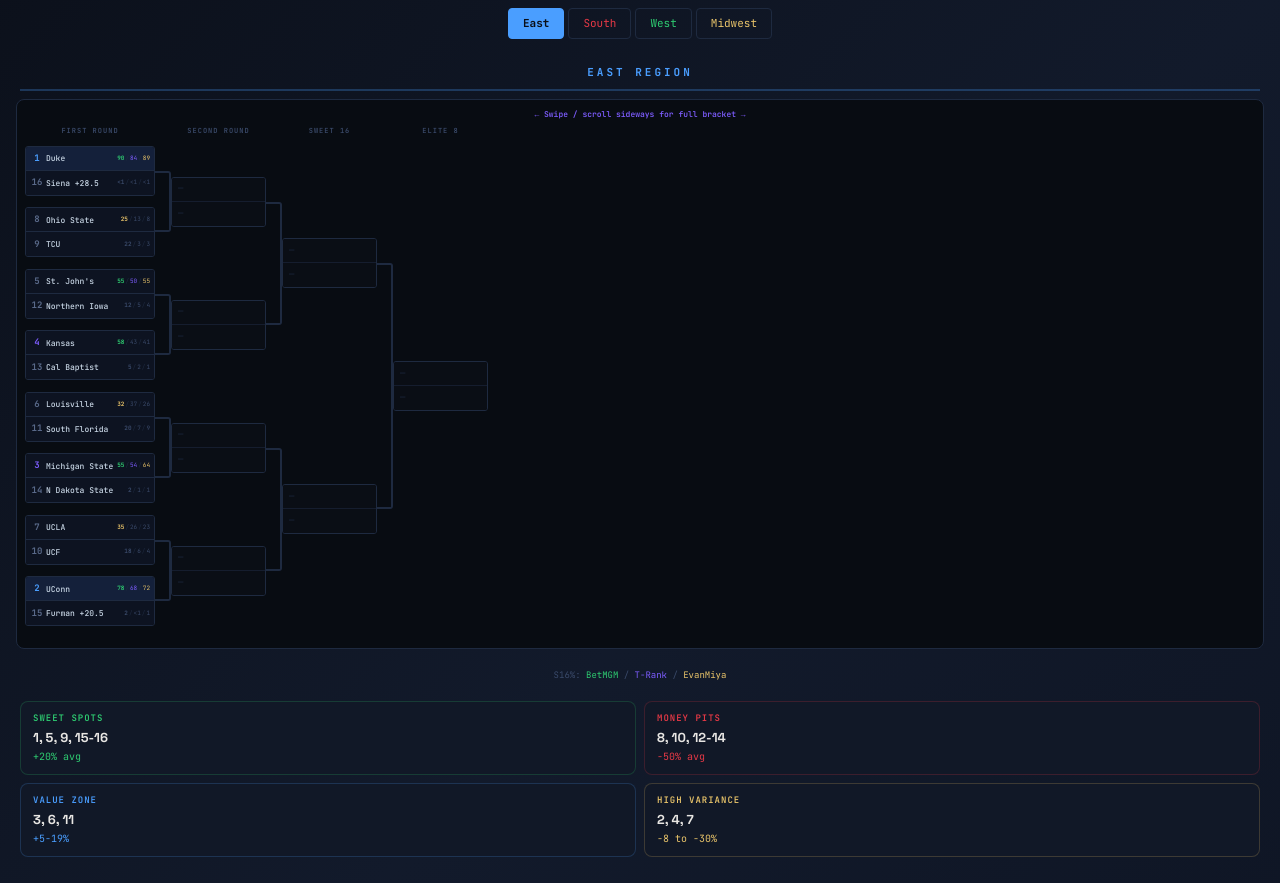
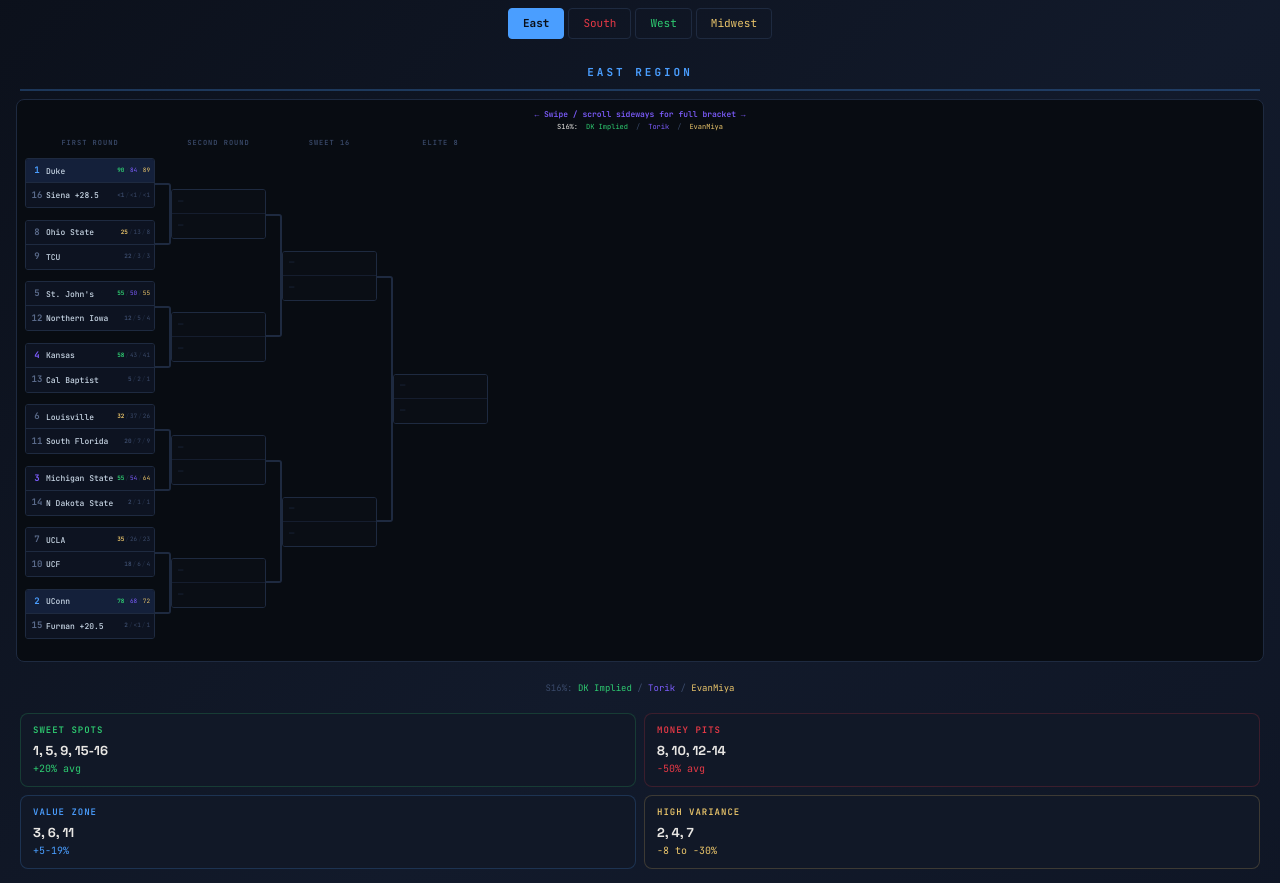
Before and after one commit to bswike/bpl, a React (Vite) app in the folder fpl-dashboard/: page /calcutta in a window 1280 px wide. Shown: the part 361-1244 px from the top of the page. Built offline with nearby package versions, Linux system fonts and the light colour scheme.

Commit message:
added value

```diff
--- a/fpl-dashboard/src/components/Calcutta.jsx
+++ b/fpl-dashboard/src/components/Calcutta.jsx
@@ -348,6 +348,27 @@ const BRACKET_2026 = [
 
 const HIST_AVG_PRICE = {16:48,15:72,14:65,13:108,12:200,11:220,10:225,9:200,8:250,7:290,6:420,5:550,4:680,3:950,2:1550,1:2100};
 const HIST_ROI = {16:0.17,15:0.32,14:-0.81,13:-0.77,12:-0.59,11:0.19,10:-0.48,9:0.30,8:-0.39,7:-0.30,6:0.09,5:0.18,4:-0.08,3:0.02,2:-0.15,1:0.20};
+// Expected payout if team reaches S16, by seed (accounts for deeper run probability)
+// Derived from 3yr Hogan data: ~$27K pot, payout structure favors deep runs
+const S16_PAYOUT = {1:4500,2:3000,3:2200,4:1800,5:1500,6:1200,7:1100,8:1000,9:1000,10:950,11:1000,12:900,13:850,14:800,15:700,16:600};
+const NON_S16_VALUE = {1:200,2:150,3:100,4:80,5:60,6:40,7:30,8:20,9:20,10:15,11:15,12:10,13:5,14:5,15:30,16:25};
+
+function getTeamValue(team) {
+  const trPct = (parseInt(team.tr) || 0) / 100;
+  const emPct = (parseInt(team.em) || 0) / 100;
+  const modelS16 = (trPct + emPct) / 2;
+  const payout = S16_PAYOUT[team.s] || 1000;
+  const nonS16 = NON_S16_VALUE[team.s] || 10;
+  const fairValue = Math.round(modelS16 * payout + (1 - modelS16) * nonS16);
+  const histAvg = HIST_AVG_PRICE[team.s] || 100;
+  const ratio = fairValue / histAvg;
+  let label, color;
+  if (ratio >= 1.25) { label = "BUY"; color = "#2ecc71"; }
+  else if (ratio >= 0.9) { label = "FAIR"; color = "#e9c46a"; }
+  else if (ratio >= 0.6) { label = "MEH"; color = "#5a6a8a"; }
+  else { label = "AVOID"; color = "#e63946"; }
+  return { fairValue, label, color, modelS16: Math.round(modelS16 * 100) };
+}
 
 
 const MAIN_TABS = ["2026 Prep", "Teams", "Seed ROI"];
@@ -1567,8 +1588,16 @@ function RegionBracket({ region }) {
         }}
         aria-label="Regional bracket — scroll horizontally to see all rounds"
       >
-        <div style={{ fontSize: 8, color: "#7c5cfc", textAlign: "center", padding: "4px 8px 6px", fontWeight: 600 }}>
+        <div style={{ fontSize: 8, textAlign: "center", padding: "4px 8px 2px", fontWeight: 600, color: "#7c5cfc" }}>
           ← Swipe / scroll sideways for full bracket →
+        </div>
+        <div style={{ fontSize: 7, textAlign: "center", padding: "0 8px 6px", display: "flex", justifyContent: "center", gap: 8 }}>
+          <span>S16%:</span>
+          <span style={{ color: "#2ecc71" }}>DK Implied</span>
+          <span style={{ color: "#3a4a6a" }}>/</span>
+          <span style={{ color: "#7c5cfc" }}>Torik</span>
+          <span style={{ color: "#3a4a6a" }}>/</span>
+          <span style={{ color: "#e9c46a" }}>EvanMiya</span>
         </div>
         <div style={{ display: 'flex', marginBottom: 4, minWidth: 480, paddingLeft: 8, paddingRight: 8 }}>
           {roundCols.map((c, i) => (
@@ -1774,6 +1803,7 @@ function AuctionPrep() {
         {filteredBracket.map((team, i) => {
           const tier = getTier(team.odds);
           const histAvg = HIST_AVG_PRICE[team.s] || 0;
+          const val = getTeamValue(team);
           const isRegionStart = i === 0 || filteredBracket[i-1]?.r !== team.r;
           return (
             <div key={i}>
@@ -1793,7 +1823,7 @@ function AuctionPrep() {
                 background: team.s <= 2 ? "#1A2A3E" : team.s <= 4 ? "#151D2E" : "transparent",
                 borderBottom: "1px solid #111827",
                 borderRadius: 4,
-                gap: 8,
+                gap: 6,
               }}>
                 {/* Left: seed badge + team */}
                 <div style={{ display: "flex", alignItems: "center", gap: 8, flex: 1, minWidth: 0 }}>
@@ -1815,32 +1845,45 @@ function AuctionPrep() {
                     </div>
                   </div>
                 </div>
-                {/* Right: S16 odds (3 sources) + avg price */}
-                <div style={{ textAlign: "right", flexShrink: 0 }}>
+                {/* Middle: S16 odds (3 sources) */}
+                <div style={{ flexShrink: 0 }}>
                   <div style={{ display: "flex", gap: 5, justifyContent: "flex-end", alignItems: "baseline" }}>
-                    <div>
+                    <div style={{ textAlign: "center" }}>
                       <div style={{
-                        fontSize: 12, fontWeight: 700, fontFamily: "'Space Grotesk', sans-serif",
+                        fontSize: 11, fontWeight: 700, fontFamily: "'Space Grotesk', sans-serif",
                         color: parseInt(team.s16) >= 50 ? "#2ecc71" : parseInt(team.s16) >= 25 ? "#2ecc71aa" : "#5a6a8a",
                       }}>{team.s16}</div>
-                      <div style={{ fontSize: 6, color: "#3a4a6a" }}>BetMGM</div>
+                      <div style={{ fontSize: 6, color: "#3a4a6a" }}>DK</div>
                     </div>
-                    <div>
+                    <div style={{ textAlign: "center" }}>
                       <div style={{
-                        fontSize: 12, fontWeight: 700, fontFamily: "'Space Grotesk', sans-serif",
+                        fontSize: 11, fontWeight: 700, fontFamily: "'Space Grotesk', sans-serif",
                         color: parseInt(team.tr) >= 50 ? "#7c5cfc" : parseInt(team.tr) >= 25 ? "#7c5cfcaa" : "#4a5a7a",
                       }}>{team.tr}</div>
-                      <div style={{ fontSize: 6, color: "#3a4a6a" }}>T-Rank</div>
+                      <div style={{ fontSize: 6, color: "#3a4a6a" }}>Torik</div>
                     </div>
-                    <div>
+                    <div style={{ textAlign: "center" }}>
                       <div style={{
-                        fontSize: 12, fontWeight: 700, fontFamily: "'Space Grotesk', sans-serif",
+                        fontSize: 11, fontWeight: 700, fontFamily: "'Space Grotesk', sans-serif",
                         color: parseInt(team.em) >= 50 ? "#e9c46a" : parseInt(team.em) >= 25 ? "#e9c46aaa" : "#4a5a7a",
                       }}>{team.em}</div>
                       <div style={{ fontSize: 6, color: "#3a4a6a" }}>EvMiya</div>
                     </div>
                   </div>
-                  <div style={{ fontSize: 10, color: "#5a6a8a", marginTop: 3 }}>{fmtDollar(histAvg)} avg</div>
+                </div>
+                {/* Right: Value estimate */}
+                <div style={{ textAlign: "right", flexShrink: 0, minWidth: 58 }}>
+                  <div style={{
+                    fontSize: 13, fontWeight: 700, fontFamily: "'Space Grotesk', sans-serif",
+                    color: val.color,
+                  }}>{fmtDollar(val.fairValue)}</div>
+                  <div style={{ display: "flex", justifyContent: "flex-end", alignItems: "center", gap: 4, marginTop: 1 }}>
+                    <span style={{
+                      fontSize: 7, fontWeight: 700, padding: "1px 4px", borderRadius: 3,
+                      background: `${val.color}22`, color: val.color, letterSpacing: 0.5,
+                    }}>{val.label}</span>
+                  </div>
+                  <div style={{ fontSize: 8, color: "#3a4a6a", marginTop: 1 }}>{fmtDollar(histAvg)} avg</div>
                 </div>
               </div>
             </div>
@@ -1848,7 +1891,7 @@ function AuctionPrep() {
         })}
       </div>
       <div style={{ fontSize: 9, color: "#3a4a6a", marginTop: 6, textAlign: "center" }}>
-        Showing {filteredBracket.length} of 64 teams · S16%: <span style={{color:"#2ecc71"}}>BetMGM</span> / <span style={{color:"#7c5cfc"}}>T-Rank</span> / <span style={{color:"#e9c46a"}}>EvanMiya</span> · Prices = historical avg for seed
+        Showing {filteredBracket.length} of 64 · S16%: <span style={{color:"#2ecc71"}}>DK</span> / <span style={{color:"#7c5cfc"}}>Torik</span> / <span style={{color:"#e9c46a"}}>EvMiya</span> · Value = model avg × seed payout vs historical price
       </div>
       </>
       ) : (
@@ -1877,7 +1920,7 @@ function AuctionPrep() {
         <RegionBracket region={bracketRegion} />
 
         <div style={{ fontSize: 9, color: "#3a4a6a", marginTop: 6, textAlign: "center" }}>
-          S16%: <span style={{ color: "#2ecc71" }}>BetMGM</span> / <span style={{ color: "#7c5cfc" }}>T-Rank</span> / <span style={{ color: "#e9c46a" }}>EvanMiya</span>
+          S16%: <span style={{ color: "#2ecc71" }}>DK Implied</span> / <span style={{ color: "#7c5cfc" }}>Torik</span> / <span style={{ color: "#e9c46a" }}>EvanMiya</span>
         </div>
       </>
       )}
```
